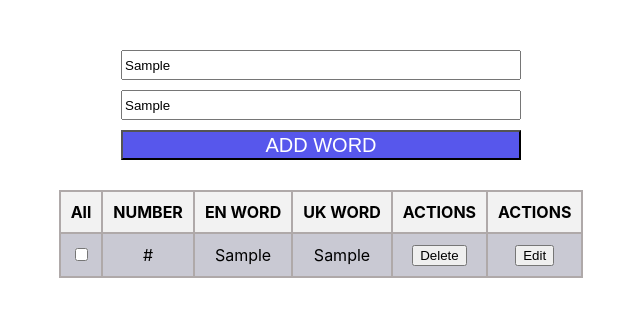
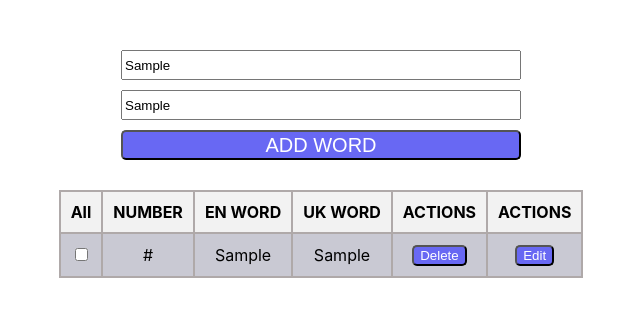
Before and after one commit to BielovaIryna/practice-react-bl3, a React (Create React App) app: page / in a window 1280 px wide. Both pictures are taken after typing "Sample", "Sample" into the empty fields and a click on the button "ADD WORD". Shown: the top 316 px of the page, without its empty margins (319-959 px from the left). Built offline with nearby package versions, Linux system fonts and the light colour scheme.

Commit message:
up - btn color

```diff
--- a/src/components/WordsForm/WordsForm.module.css
+++ b/src/components/WordsForm/WordsForm.module.css
@@ -20,7 +20,9 @@
 }
 
 .submitButton {
-  background-color: rgb(87, 87, 236);
+  background-color: rgb(104, 104, 243);
+  border-radius: 5px;
+
   height: 30px;
   margin-bottom: 30px;
 
--- a/src/components/WordsListItem/WordsListItem.jsx
+++ b/src/components/WordsListItem/WordsListItem.jsx
@@ -1,5 +1,5 @@
 import React, { Component } from 'react';
-
+import css from './WordsListItem.module.css';
 export default class WordsListItem extends Component {
   render() {
     const { ukWord, enWord } = this.props.word;
@@ -13,12 +13,18 @@ export default class WordsListItem extends Component {
         <td>{enWord}</td>
         <td>{ukWord}</td>
         <td>
-          <button type="button" onClick={this.props.handleDelete}>
+          <button
+            type="button"
+            onClick={this.props.handleDelete}
+            className={css.btnActions}
+          >
             Delete
           </button>
         </td>
         <td>
-          <button type="button">Edit</button>
+          <button type="button" className={css.btnActions}>
+            Edit
+          </button>
         </td>
       </tr>
     );
--- a/src/components/WordsListItem/WordsListItem.module.css
+++ b/src/components/WordsListItem/WordsListItem.module.css
@@ -0,0 +1,6 @@
+.btnActions {
+  border-radius: 5px;
+  color: white;
+
+  background-color: rgb(104, 104, 243);
+}
```
